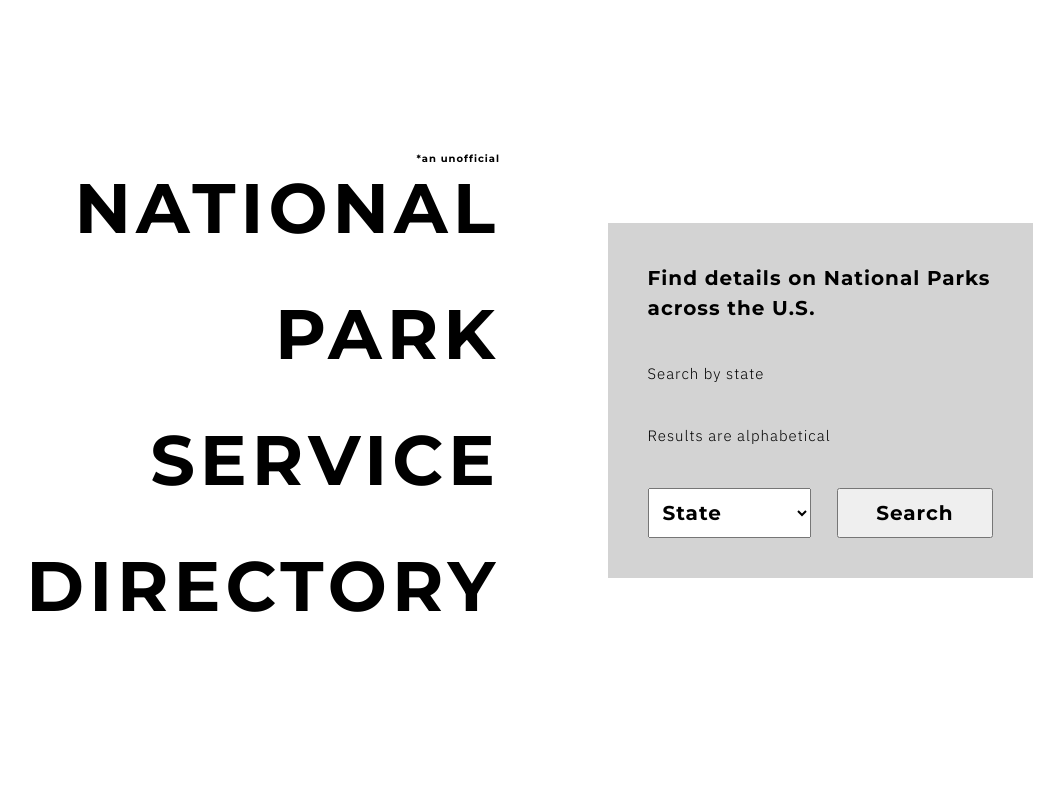
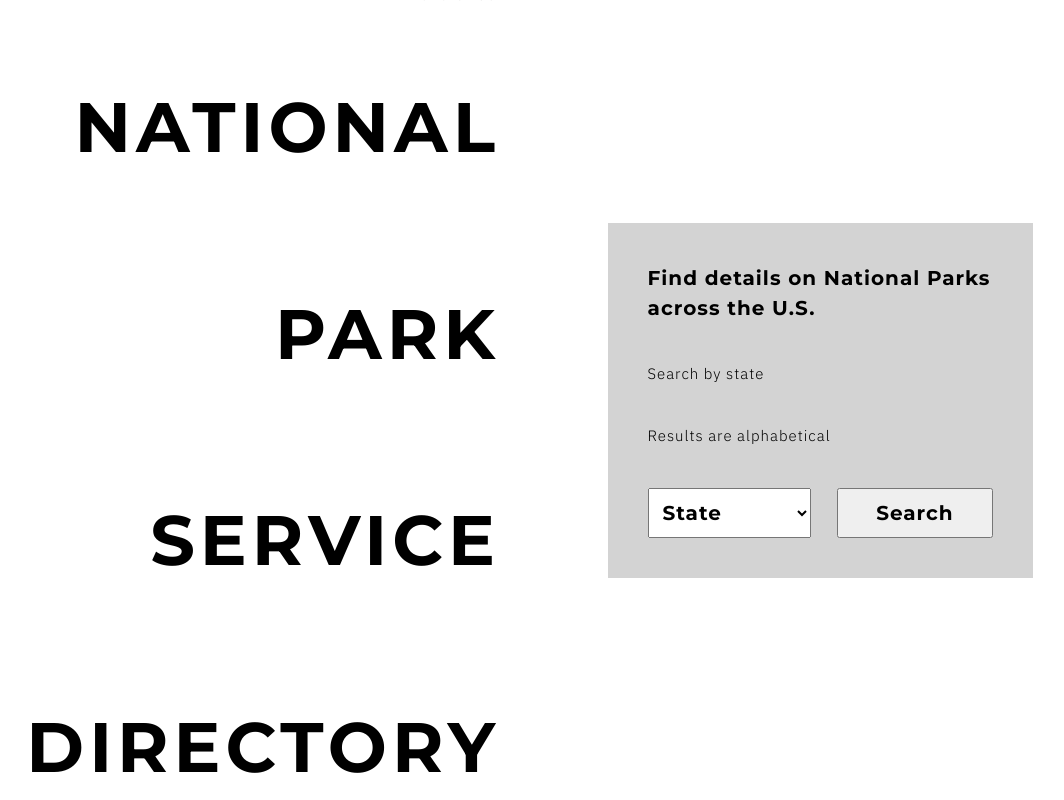
Before and after one commit to ruairiconway/national-parks-directory, a plain HTML site: page index.html in a window 1280 px wide. Shown: the whole page, without its empty margins (140-1204 px from the left). Drawn offline with Linux system fonts and the light colour scheme.

Commit message:
tweaked title spacing

```diff
--- a/main.css
+++ b/main.css
@@ -204,12 +204,16 @@ h3 {
     flex-flow: row nowrap;
     justify-content: center;
     align-items: center;
-    padding: 0 2rem;
+    padding: 2rem;
 }
 
 .title {
     position: relative;
     width: 100%;
+    display: flex;
+    flex-flow: column nowrap;
+    height: 100%;
+    justify-content: space-between;
 }
 
 .title-span {
```
